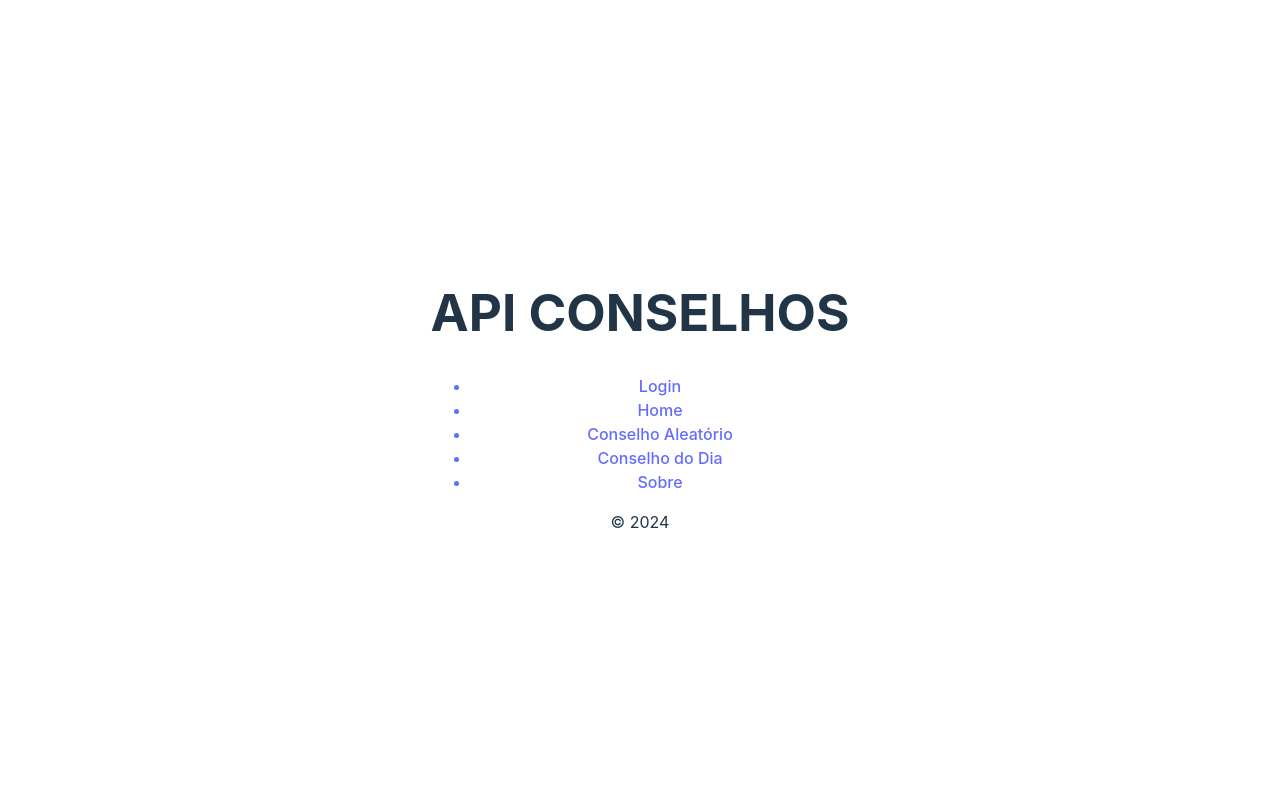
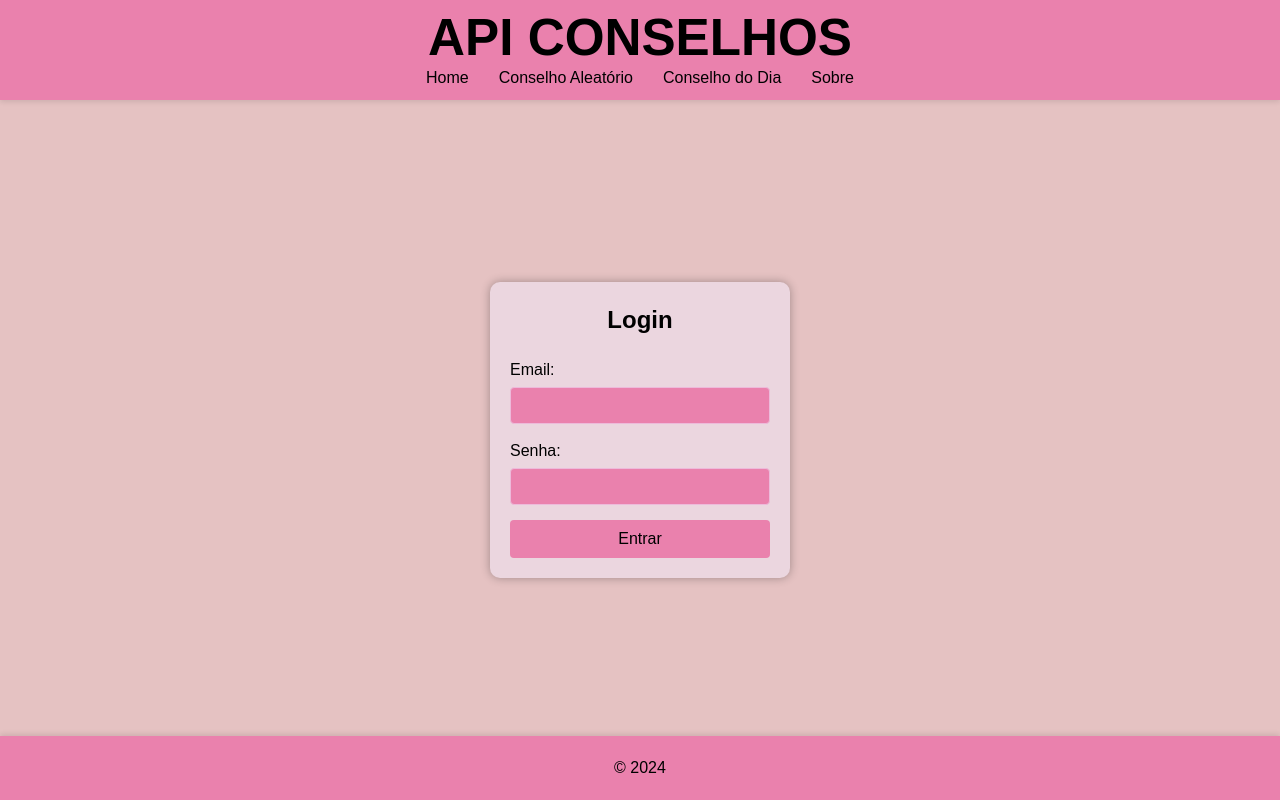
Before and after one commit to akarolhc/front-api, a React (Vite) app: page /login in a window 1280 px wide. Built offline with nearby package versions, Linux system fonts and the light colour scheme.

Commit message:
feat: login, home and about

```diff
--- a/src/App.jsx
+++ b/src/App.jsx
@@ -1,26 +1,29 @@
-import "./App.css";
 import Footer from "./components/Footer";
 import Header from "./components/Header";
+import { Routes, Route, useLocation } from "react-router-dom";
+import Login from "./pages/Login";
+import Home from "./pages/Home";
 import About from "./pages/About";
-import Api from "./pages/Api";
-import Home from "./pages/Home";
-import { Routes, Route } from "react-router-dom";
+import ConselhosDiarioApi from "./pages/ConselhoDiarioApi";
 
 function App() {
+  const location = useLocation();
 
   return (
     <>
       <Header />
       <div className='content'>
         <Routes>
+          <Route path='/login' element={<Login />} />
           <Route path='/' element={<Home />} />
-          <Route path='/apis' element={< Api/>} />
           <Route path='/about' element={<About />} />
+          <Route path='/api-conselho' element={<ConselhosDiarioApi />} />
         </Routes>
       </div>
-      <Footer />
+      {location.pathname === "/login" && <Footer />}
+      {location.pathname !== '/login' && <Footer />}
     </>
-  )
+  );
 }
 
-export default App
+export default App;
--- a/src/components/Footer/styles.css
+++ b/src/components/Footer/styles.css
@@ -0,0 +1,12 @@
+/* exemplo básico de estilo para o Footer */
+footer {
+    background-color: #ea81ad;
+    color: black;
+    padding: 20px;
+    text-align: center;
+    position: fixed; /* fixa o footer no fundo da tela */
+    bottom: 0;
+    left: 0;
+    width: 100%;
+    box-shadow: 0 -2px 5px rgba(0, 0, 0, 0.1);
+  }
--- a/src/components/Header/index.jsx
+++ b/src/components/Header/index.jsx
@@ -1,5 +1,5 @@
 import { Link } from "react-router-dom";
-import "./styles.css";
+import "./styles.css"; // Certifique-se de que o caminho está correto
 
 export default function Header() {
   return (
@@ -7,9 +7,6 @@ export default function Header() {
       <h1>API CONSELHOS</h1>
       <nav className="menu">
         <ul>
-          <Link to="/login">
-            <li>Login</li>
-          </Link>
           <Link to="/">
             <li>Home</li>
           </Link>
--- a/src/components/Header/styles.css
+++ b/src/components/Header/styles.css
@@ -0,0 +1,43 @@
+/* Exemplo básico de estilo para o Header */
+header {
+    background-color: #ea81ad;
+    color: black;
+    padding: 10px 20px;
+    text-align: center;
+    position: fixed; /* Fixa o header no topo da tela */
+    top: 0;
+    left: 0;
+    width: 100%;
+    box-shadow: 0 2px 5px rgba(0, 0, 0, 0.1);
+    z-index: 1000; /* Garante que o header fique sobre o conteúdo */
+    text-decoration: none;
+  }
+
+  header h1 {
+    margin: 0;
+  }
+
+  .menu ul {
+    list-style: none;
+    padding: 0;
+    margin: 0;
+    display: flex;
+    justify-content: center;
+  }
+
+  .menu li {
+    margin: 0 15px;
+  }
+
+  .menu a {
+    color: black;
+    text-decoration: none;
+  }
+
+  .menu a:hover {
+    text-decoration: underline;
+  }
+
+  .content {
+    padding-top: 60px; /* Ajuste conforme a altura do seu header */
+  }
--- a/src/pages/About/index.jsx
+++ b/src/pages/About/index.jsx
@@ -1,9 +1,13 @@
-import './styles.css'
+import './styles.css';
 import { Link } from 'react-router-dom';
 
+
 export default function About() {
+
     return (
+
         <div className="about">
+
             <h1>API</h1>
             <p>Advice Slip JSON API</p>
             <p>API de conselhos aleatórios</p>
--- a/src/pages/About/styles.css
+++ b/src/pages/About/styles.css
@@ -0,0 +1,48 @@
+.about {
+    font-family: Arial, sans-serif;
+    background-color: #f9f9f9;
+    padding: 20px;
+    max-width: 800px;
+    margin: auto;
+    border-radius: 8px;
+    box-shadow: 0 0 10px rgba(0, 0, 0, 0.1);
+  }
+
+  .about h1 {
+    color: #333;
+    text-align: center;
+    margin-bottom: 20px;
+  }
+
+  .about p {
+    color: #666;
+    line-height: 1.6;
+    margin-bottom: 10px;
+  }
+
+  .about ul {
+    list-style-type: disc;
+    margin-left: 20px;
+  }
+
+  .about li {
+    margin-bottom: 10px;
+  }
+
+  .about a {
+    display: inline-block;
+    padding: 10px 20px;
+    color: black;
+    background-color: #ea81ad; /* Cor de fundo do botão igual ao botão de login */
+    border: none;
+    border-radius: 4px;
+    text-decoration: none;
+    text-align: center;
+    font-weight: bold;
+    font-size: 16px;
+  }
+
+  .about a:hover {
+    background-color: #edbada; /* Cor de fundo ao passar o mouse igual ao botão de login */
+    text-decoration: none;
+  }
--- a/src/pages/ConselhoDiarioApi/index.jsx
+++ b/src/pages/ConselhoDiarioApi/index.jsx
@@ -1,5 +1,4 @@
 import './styles.css'
-// consumir API aqui para mostrar conselho do dia
 
 
 function ConselhosDiarioApi () {
--- a/src/pages/Home/index.jsx
+++ b/src/pages/Home/index.jsx
@@ -1,12 +1,23 @@
-import './styles.css'
+import { Link } from "react-router-dom";
+import "./styles.css";
 
 export default function Home() {
   return (
-    <div className="container">
-      <h1>Página Inicial</h1>
-        {/* Página Inicial com botões para direcionamento para conselhos aleatórios ou conselho diário
-        + botão para ir para a página de sobre */}
-      <p></p>
+    <div className="home">
+      <h1>Bem-vindo a API de Conselhos!</h1>
+      <p>Encontre conselhos motivacionais e dicas úteis para o seu dia a dia.</p>
+      <div className="buttons">
+        <Link to="/api-conselho" className="home-button">
+          Obter Conselho Aleatório
+        </Link>
+        <Link to="/about" className="home-button">
+          Saiba Mais Sobre Nós
+        </Link>
+      </div>
+      <div className="advice-highlight">
+        <h2>Destaque do Dia</h2>
+        <p>"A única maneira de fazer um ótimo trabalho é amar o que você faz." – Steve Jobs</p>
+      </div>
     </div>
-  )
+  );
 }
--- a/src/pages/Home/styles.css
+++ b/src/pages/Home/styles.css
@@ -0,0 +1,56 @@
+.home {
+    text-align: center;
+    padding: 20px;
+    background-color: #fef9f9; /* Cor de fundo suave */
+    font-family: Arial, sans-serif;
+    border-radius: 10px; /* Adiciona o mesmo border-radius que o login */
+    box-shadow: 0 0 10px rgba(0, 0, 0, 0.1); /* Adiciona uma sombra leve */
+  }
+
+  .home h1 {
+    font-size: 2.5em;
+    color: #ea81ad; /* Cor atraente para o título */
+    margin-bottom: 20px;
+  }
+
+  .home p {
+    font-size: 1.2em;
+    color: #333;
+    margin-bottom: 30px;
+  }
+
+  .buttons {
+    margin-bottom: 30px;
+  }
+
+  .home-button {
+    display: inline-block;
+    padding: 10px 20px;
+    margin: 0 10px;
+    background-color: #ea81ad; /* Cor de fundo dos botões */
+    color: white;
+    text-decoration: none;
+    border-radius: 4px; /* Mesma borda arredondada que o login */
+    font-size: 1em;
+  }
+
+  .home-button:hover {
+    background-color: #edbada; /* Cor de fundo dos botões no hover */
+  }
+
+  .advice-highlight {
+    background-color: #f9f0f0; /* Cor de fundo para a seção de destaque */
+    padding: 20px;
+    border-radius: 10px; /* Mesma borda arredondada que o login */
+    box-shadow: 0 0 10px rgba(0, 0, 0, 0.1); /* Adiciona uma sombra leve */
+    margin-top: 20px;
+  }
+
+  .advice-highlight h2 {
+    color: #ea81ad;
+  }
+
+  .advice-highlight p {
+    font-size: 1.2em;
+    color: #666;
+  }
--- a/src/pages/Login/index.jsx
+++ b/src/pages/Login/index.jsx
@@ -1,22 +1,43 @@
-import './styles.css'
+// Login.jsx
+import React, { useState } from 'react';
+import './styles.css';
 
-export default function Login() {
-    return (
-        <div className="login">
-            <div className="login__container">
-                <h1>Login</h1>
-                <form className="login__form">
-                    <input type="text" placeholder="Username" />
-                    <input type="password" placeholder="Password" />
-                    <button type="submit">Login</button>
-                </form>
-            </div>
+function Login() {
+  const [email, setEmail] = useState('');
+  const [password, setPassword] = useState('');
+
+  const handleLogin = (e) => {
+    e.preventDefault();
+    alert(`Login com email: ${email} e senha: ${password}`);
+  };
+
+  return (
+    <div className="login-container">
+      <form onSubmit={handleLogin} className="login-form">
+        <h2>Login</h2>
+        <div className="input-group">
+          <label>Email:</label>
+          <input
+            type="email"
+            value={email}
+            onChange={(e) => setEmail(e.target.value)}
+            required
+          />
         </div>
-    )
+        <div className="input-group">
+          <label>Senha:</label>
+          <input
+            type="password"
+            value={password}
+            onChange={(e) => setPassword(e.target.value)}
+            required
+          />
+        </div>
+        <button type="submit" className="login-button">Entrar</button>
+      </form>
+
+    </div>
+  );
 }
 
-// import React from 'react'
-
-// export default function Login() {
-//     return (
-//         <div>
+export default Login;
--- a/src/pages/Login/styles.css
+++ b/src/pages/Login/styles.css
@@ -0,0 +1,60 @@
+* {
+    margin: 0;
+    padding: 0;
+    box-sizing: border-box;
+  }
+
+  body {
+    font-family: Arial, sans-serif;
+    background-color: #e5c2c2;
+    height: 100vh;
+    display: flex;
+    justify-content: center;
+    align-items: center;
+    color: black;
+  }
+
+  .login-container {
+    background-color: #ebd6df;
+    padding: 20px;
+    border-radius: 10px;
+    box-shadow: 0 0 10px rgba(0, 0, 0, 0.3);
+    width: 300px;
+  }
+
+  .login-form h2 {
+    text-align: center;
+    margin-bottom: 20px;
+  }
+
+  .input-group {
+    margin-bottom: 15px;
+  }
+
+  .input-group label {
+    display: block;
+    margin-bottom: 5px;
+  }
+
+  .input-group input {
+    width: 100%;
+    padding: 10px;
+    border: 1px solid #edbada;
+    background-color: #ea81ad;
+    border-radius: 4px;
+  }
+
+  .login-button {
+    width: 100%;
+    padding: 10px;
+    background-color: #ea81ad;
+    color: black;
+    border: none;
+    border-radius: 4px;
+    cursor: pointer;
+    font-size: 16px;
+  }
+
+  .login-button:hover {
+    background-color: #edbada;
+  }
```
